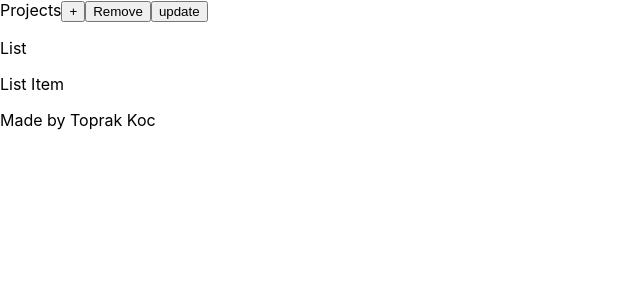
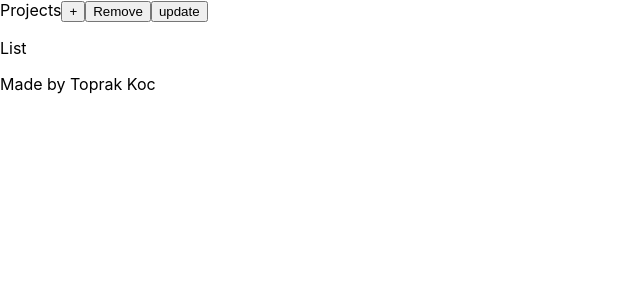
Before and after one commit to nitrogenous/monday-hero, a React (Create React App) app: page / in a window 1280 px wide. Shown: the top 300 px of the page, without its empty margins (0-640 px from the left). Built offline with nearby package versions, Linux system fonts and the light colour scheme.

Commit message:
updated list component

```diff
--- a/src/Components/List.tsx
+++ b/src/Components/List.tsx
@@ -1,11 +1,19 @@
 import React from 'react';
 import ListItem from './ListItem';
 
-const List = () => {
+interface Props {
+    projectList:Object
+}
+
+const List = ({projectList}:Props) => {
     return (
         <div>
             <p>List</p>
-            <ListItem />
+            {Object.values(projectList).map((data, index) => {
+                return (
+                    <p>{data.projectName}</p>
+                )
+            })}
         </div>
     );
 };
--- a/src/Containers/Projects.tsx
+++ b/src/Containers/Projects.tsx
@@ -17,7 +17,7 @@ const Projects = () => {
                 <button onClick={() => {updateProject(3, {projectName: 'toprak'})}}>update</button>
             </Header>
             <Content>
-                <List />
+                <List projectList={projectList} />
             </Content>
             <Footer>
                 Made by Toprak Koc
```
Also changed, not shown: src/Providers/ProjectsProvider.tsx (+3 -5 lines).
